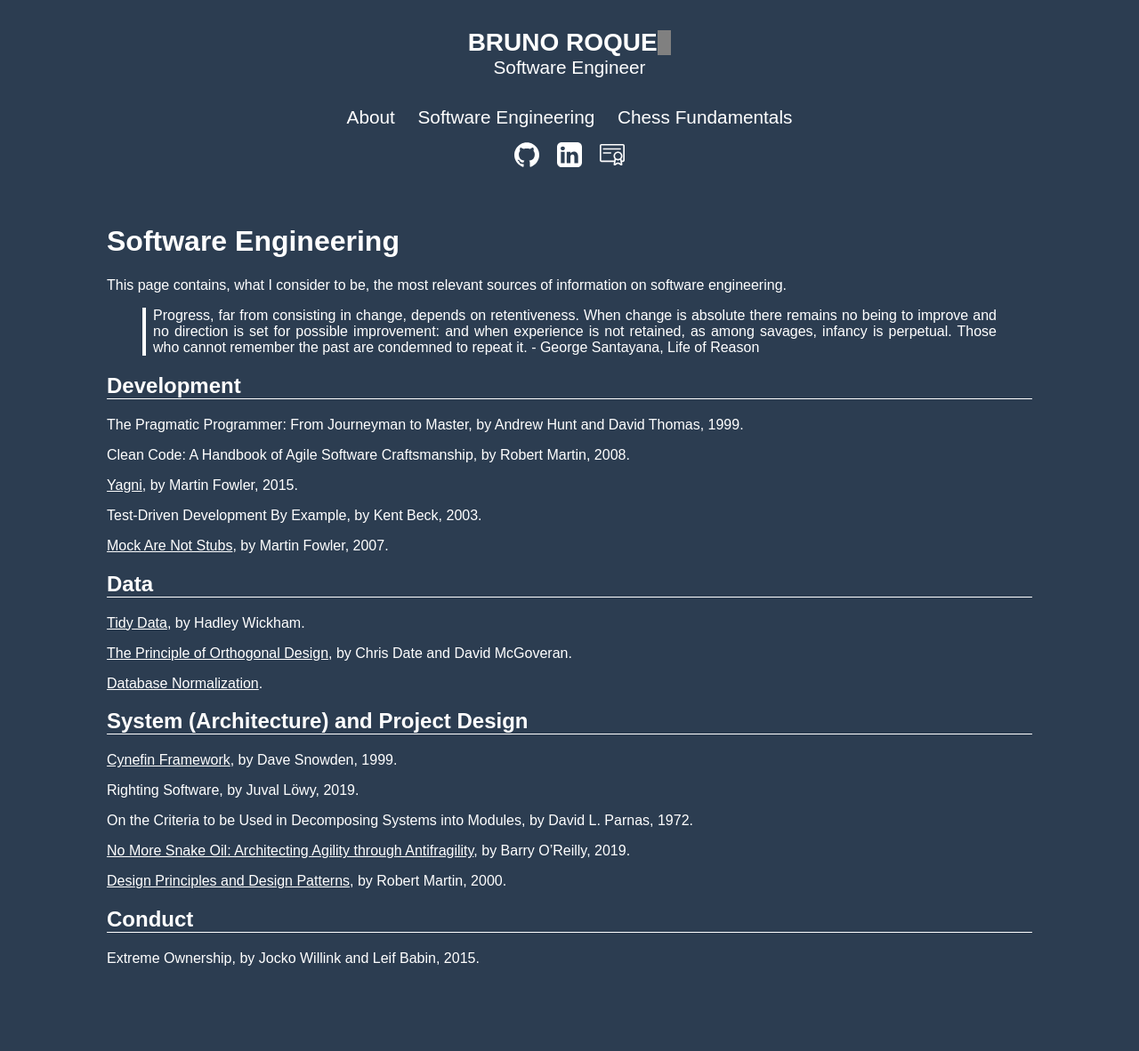
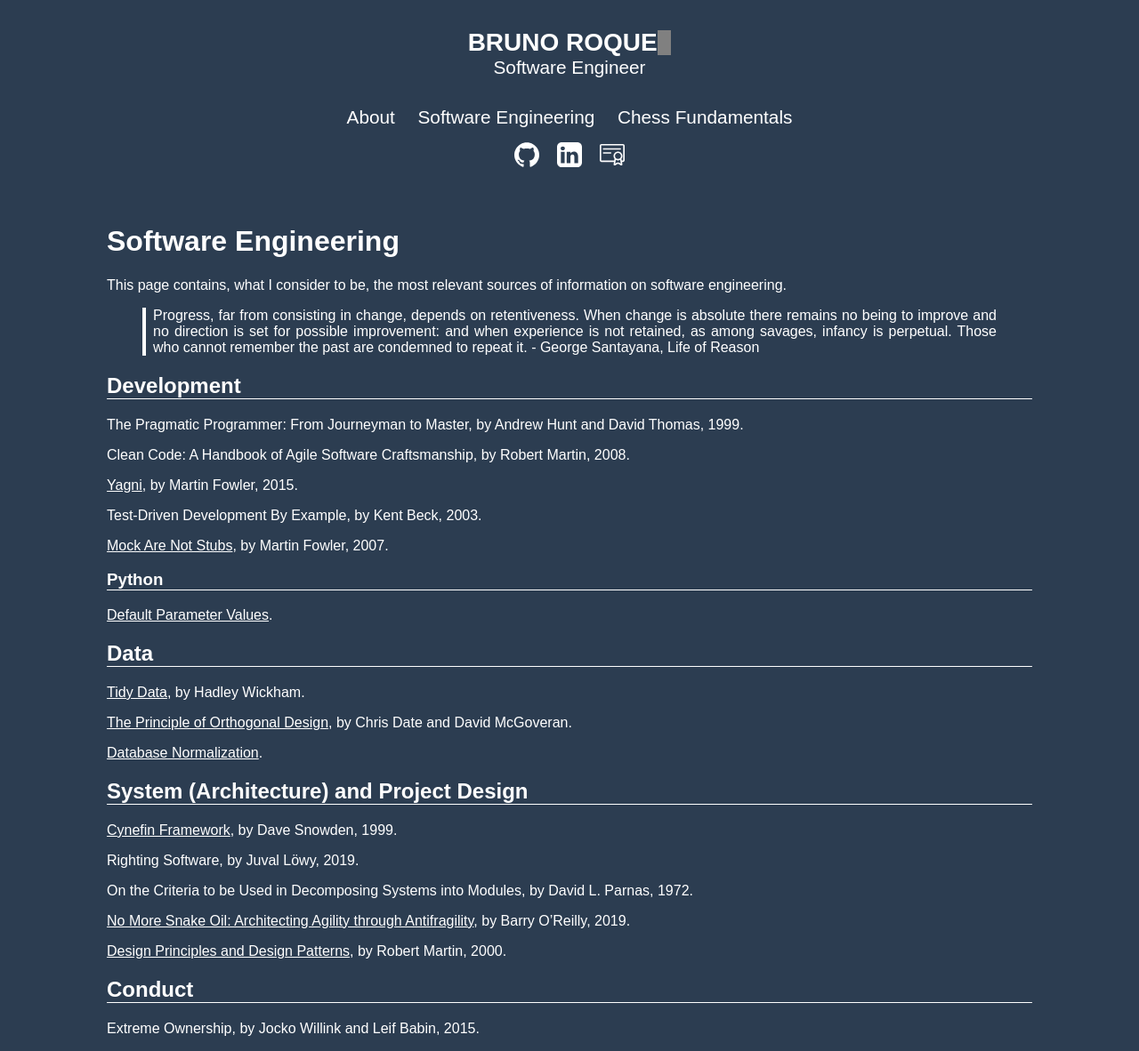
Before and after one commit to brunoroque06/brunoroque06.github.io, a Jekyll site: the page built from _pages/software-engineering.md, in a window 1280 px wide. Shown: the whole page at 89% size. Built offline with Jekyll 4.4.1, drawn with Linux system fonts in a browser that asks for light colours; our own code applies the rules of GitHub Pages for plain Markdown files; before the commit the page ends 1103 px from its top, so only the background shows below that.

Commit message:
Add Python default parameter value link

```diff
--- a/_pages/software-engineering.md
+++ b/_pages/software-engineering.md
@@ -20,6 +20,10 @@
 Test-Driven Development By Example, by Kent Beck, 2003.
 
 [Mock Are Not Stubs](https://martinfowler.com/articles/mocksArentStubs.html), by Martin Fowler, 2007.
+
+### Python
+
+[Default Parameter Values](https://stackoverflow.com/questions/1132941/least-astonishment-and-the-mutable-default-argument).
 
 ## Data
 
```
